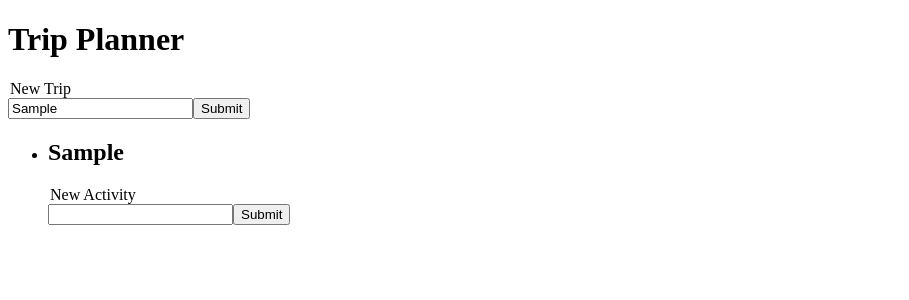
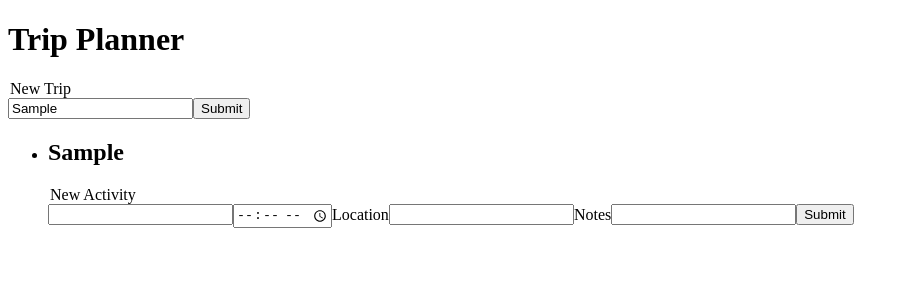
Before and after one commit to hametm/character-tracker, a React (Create React App) app: page / in a window 1280 px wide. Both pictures are taken after typing "Sample" into the empty fields and a click on the button "Submit". Shown: the top 300 px of the page, without its empty margins (0-909 px from the left). Built offline with nearby package versions, Linux system fonts and the light colour scheme.

Commit message:
Create activity object

```diff
--- a/src/components/Activity.js
+++ b/src/components/Activity.js
@@ -3,8 +3,11 @@ import React, { useState } from "react";
 function Activity(props) {
 
     return (
-        <div id={props.key}>
+        <div>
             <h3>{props.name}</h3>
+            <p>{props.time}</p>
+            <p>{props.location}</p>
+            <p>{props.notes}</p>
         </div>
     );
 
--- a/src/components/ActivityForm.js
+++ b/src/components/ActivityForm.js
@@ -1,22 +1,43 @@
 import React, { useState } from "react";
 
 function ActivityForm(props) {
-    const [activity, setActivity] = useState("");
+    const [name, setName] = useState("");
+    const [time, setTime] = useState("");
+    const [location, setLocation] = useState("");
+    const [notes, setNotes] = useState("");
 
-    const handleChange = (e) => {
-        setActivity(e.target.value);
+    const handleNameChange = (e) => {
+        setName(e.target.value);
+    }
+
+    const handleTimeChange = (e) => {
+        setTime(e.target.value);
+    }
+
+    const handleLocationChange = (e) => {
+        setLocation(e.target.value);
+    }
+
+    const handleNotesChange = (e) => {
+        setNotes(e.target.value);
     }
 
     const buttonClick = (e) => {
         e.preventDefault();
-        props.addActivity(activity);
+        props.addActivity(name, time, location, notes);
     }
 
     return (
         <form action="">
             <legend>New Activity</legend>
-            <label htmlFor="trip"></label>
-            <input type="text" id="activity" onChange={handleChange} />
+            <label htmlFor="activityName"></label>
+            <input type="text" id="activityName" onChange={handleNameChange} />
+            <label htmlFor="time"></label>
+            <input type="time" id="time" onChange={handleTimeChange} />
+            <label htmlFor="location">Location</label>
+            <input type="text" id="location" onChange={handleLocationChange} />
+            <label htmlFor="notes">Notes</label>
+            <input type="text" id="notes" onChange={handleNotesChange} />
             <button id="submit" onClick={buttonClick}>Submit</button>
         </form>
       );
--- a/src/components/Trip.js
+++ b/src/components/Trip.js
@@ -7,15 +7,28 @@ function Trip(props) {
 
 const [activityList, setActivityList] = useState([]);
 
-    const addActivity = (activity) => {
-        setActivityList(activityList.concat(activity));
+    const addActivity = (name, time, location, notes) => {
+        let newActivity = {
+            name: name,
+            time: time,
+            location: location,
+            notes: notes,
+        };
+        setActivityList(activityList.concat(newActivity));
         console.log(activityList);
     }
 
     const displayActivities = activityList.map(activity => {
         return (
             <ul key={uniqid()}>
-                <li><Activity name={activity} /></li>
+                <li>
+                    <Activity
+                        name={activity.name}
+                        time={activity.time}
+                        location = {activity.location}
+                        notes = {activity.notes}
+                    />
+                </li>
             </ul>
         );
     });
--- a/src/components/TripForm.js
+++ b/src/components/TripForm.js
@@ -15,8 +15,8 @@ function TripForm(props) {
     return (
         <form action="">
             <legend>New Trip</legend>
-            <label htmlFor="trip"></label>
-            <input type="text" id="trip" onChange={handleChange} />
+            <label htmlFor="tripName"></label>
+            <input type="text" id="tripName" onChange={handleChange} />
             <button id="submit" onClick={buttonClick}>Submit</button>
         </form>
       );
```
